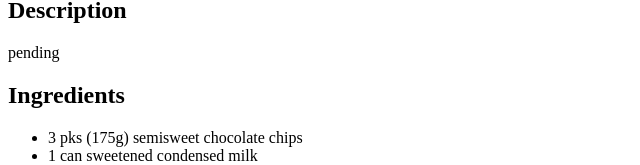
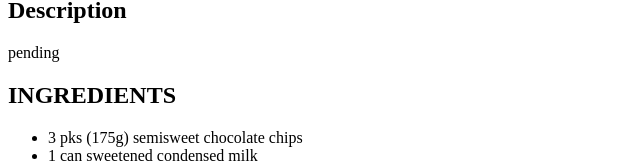
Before and after one commit to montein56/odin-recipes, a plain HTML site: page recipes/Chocolate Truffles.html in a window 1280 px wide. Shown: the part 121-286 px from the top of the page, without its empty margins (0-640 px from the left). Drawn offline with Linux system fonts and the light colour scheme.

Commit message:
trying again to send to repo

```diff
--- a/recipes/Chocolate Truffles.html
+++ b/recipes/Chocolate Truffles.html
@@ -11,7 +11,7 @@
     <img src="" alt="Image coming soon">
     <h2>Description</h2>
     <p>pending</p>
-<h2>Ingredients</h2>
+<h2>INGREDIENTS</h2>
 <ul>
 
     <li>3 pks (175g) semisweet chocolate chips</li>
```
